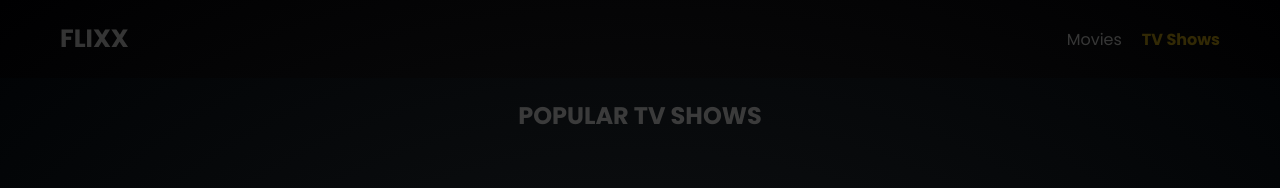
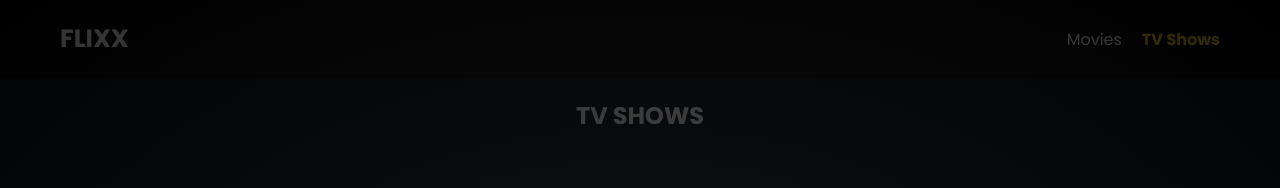
Before and after one commit to arjunjayan999/flixx-app, a plain HTML site: page shows.html in a window 1280 px wide. Shown: the top 188 px of the page. Drawn offline with Linux system fonts and the light colour scheme; no server answers.

Commit message:
Fix of popular shows

```diff
--- a/shows.html
+++ b/shows.html
@@ -35,7 +35,7 @@
 
     <!-- Popular TV Shows -->
     <section class="container">
-      <h2>Popular TV Shows</h2>
+      <h2>TV Shows</h2>
       <div id="popular-shows" class="grid"></div>
     </section>
 
```
